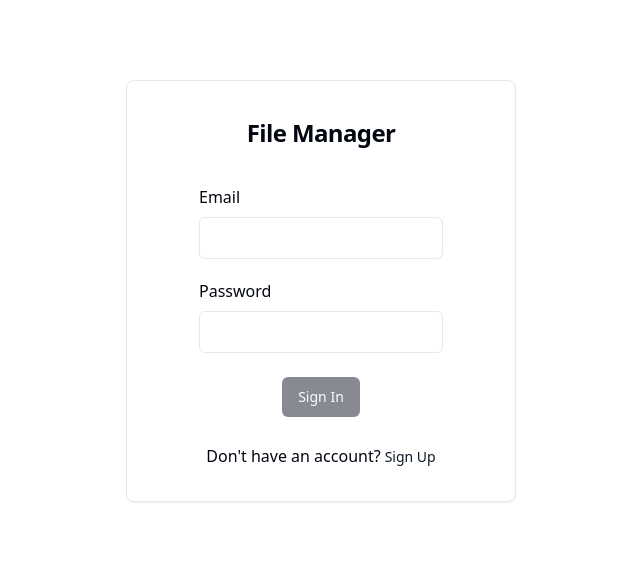
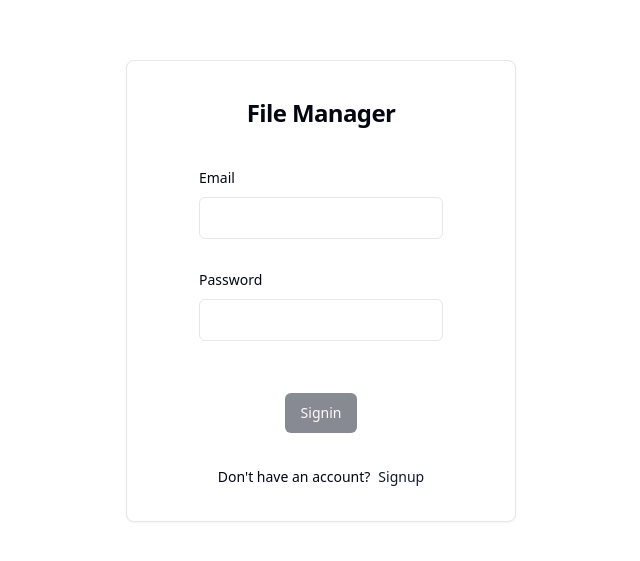
Before and after one commit to voidzenn/file_manager_fe, a React (Vite) app: page /signin in a window 1280 px wide. Shown: the part 109-670 px from the top of the page, without its empty margins (319-959 px from the left). Built offline with nearby package versions, Linux system fonts and the light colour scheme.

Commit message:
Minor modifications for signin to use form

```diff
--- a/src/apis/authRequest.ts
+++ b/src/apis/authRequest.ts
@@ -1,19 +1,15 @@
 import { SIGNIN_API } from "@/constants/apis";
 import axiosConfig from './axiosConfig';
 
-interface Data {
-  email: string,
-  password: string
+export interface ISigninRequest {
+  data: {
+    email: string;
+    password: string;
+  };
 }
 
-interface Request {
-  data: Data
-}
-
-const signinRequest = async ({ data }: Request) => {
+export const signinRequest = async ({ data }: ISigninRequest) => {
   return await axiosConfig.post(SIGNIN_API, data).then((data) => {
     return data;
   });
 };
-
-export { signinRequest };
--- a/src/features/Auth/Signin.tsx
+++ b/src/features/Auth/Signin.tsx
@@ -1,5 +1,8 @@
-import React, { useEffect, useState } from 'react';
+import { useEffect, useState } from 'react';
 import { useNavigate } from 'react-router-dom';
+import { useForm } from 'react-hook-form';
+import { string, z } from 'zod';
+import { zodResolver } from '@hookform/resolvers/zod';
 import { useToast } from '@/components/ui/use-toast';
 
 import { Button } from '@/components/ui/button';
@@ -10,36 +13,64 @@ import {
   CardTitle,
 } from '@/components/ui/card';
 import { Input } from '@/components/ui/input';
-import { Label } from '@radix-ui/react-label';
+import {
+  Form,
+  FormControl,
+  FormField,
+  FormItem,
+  FormLabel,
+  FormMessage,
+} from '@/components/ui/form';
 import { ToastAction } from '@radix-ui/react-toast';
 
 import { useAuthStore } from '@/store/useAuthStore';
 
 import toastConstant from '@/constants/components/ui/toastConstant';
 import { ROUTES } from '@/constants/routes';
+import { Label } from '@radix-ui/react-label';
 
 const Signin = () => {
-  const [enableSubmit, setEnableSubmit] = useState(false);
+  const [disableSubmit, setDisableSubmit] = useState(true);
   const navigate = useNavigate();
-
   const { toast } = useToast();
 
   const {
-    email,
-    password,
     errorMessage,
-    signin: { setEmail, setPassword, setErrorMessage },
-    signinRequest,
+    initializeErrorMessage,
+    signin,
     auth
   } = useAuthStore();
 
+  const SigninSchema = z.object({
+    email: string(),
+    password: string()
+  })
+
+  const form = useForm<z.infer<typeof SigninSchema>>({
+    resolver: zodResolver(SigninSchema),
+    defaultValues: {
+      email: '',
+      password: ''
+    }
+  });
+  const formWatch = form.watch();
+
+  const onSubmit = async (values: z.infer<typeof SigninSchema>) => {
+    initializeErrorMessage();
+
+    await signin({
+      data: {
+        email: values.email,
+        password: values.password
+      }
+    });
+  }
+
   useEffect(() => {
-    if (email && password) {
-      setEnableSubmit(true);
-    } else {
-      enableSubmit && setEnableSubmit(false);
+    if (auth.isAuthenticated()) {
+      navigate(ROUTES.home);
     }
-  }, [email, password, enableSubmit]);
+  }, [auth, navigate]);
 
   useEffect(() => {
     if(errorMessage) {
@@ -49,69 +80,75 @@ const Signin = () => {
         action: <ToastAction altText="close">Close</ToastAction>
       });
     }
-  }, [errorMessage, toast, setErrorMessage]);
+  }, [errorMessage, toast]);
 
   useEffect(() => {
-    if (auth.isAuthenticated()) {
-      navigate(ROUTES.home);
+    if (formWatch.email.length > 0 && formWatch.password.length > 0) {
+      setDisableSubmit(false);
+    } else {
+      !disableSubmit && setDisableSubmit(true);
     }
-  }, [auth, navigate])
-
-  const handleEmail = (e: React.FormEvent<HTMLInputElement>) => {
-    const target = e.target as HTMLInputElement;
-
-    setEmail(target.value);
-    errorMessage && setErrorMessage(null);
-  };
-
-  const handlePassword = (e: React.FormEvent<HTMLInputElement>) => {
-    const target = e.target as HTMLInputElement;
-
-    setPassword(target.value);
-    errorMessage && setErrorMessage(null);
-  };
-
-  const handleSignin = async () => {
-    await signinRequest();
-  };
+  }, [form, formWatch, disableSubmit, setDisableSubmit]);
 
   return (
-    <>
     <div className="flex justify-center min-h-screen min-w-full mx-auto my-auto items-center align-middle">
       <Card className="px-12" title="test">
-          <CardTitle className="mt-10 mb-10 text-center">
-            File Manager
-          </CardTitle>
+        <CardTitle className="mt-10 mb-10 text-center">File Manager</CardTitle>
+        <Form {...form}>
+          <form onSubmit={form.handleSubmit(onSubmit)}>
             <CardContent>
-            <div className="mt-5">
-              <Label>Email</Label>
-              <Input className="mt-2" onChange={handleEmail} />
+              <FormField
+                control={form.control}
+                name="email"
+                render={({ field }) => (
+                  <FormItem>
+                    <FormLabel>Email</FormLabel>
+                    <FormControl>
+                      <Input {...field} />
+                    </FormControl>
+                    <div className="min-h-5">
+                      <FormMessage />
                     </div>
-            <div className="mt-5">
-              <Label>Password</Label>
-              <Input className="mt-2" onChange={handlePassword} />
+                  </FormItem>
+                )}
+              />
+              <FormField
+                control={form.control}
+                name="password"
+                render={({ field }) => (
+                  <FormItem>
+                    <FormLabel>Password</FormLabel>
+                    <FormControl>
+                      <Input {...field} />
+                    </FormControl>
+                    <div className="min-h-5">
+                      <FormMessage />
                     </div>
+                  </FormItem>
+                )}
+              />
             </CardContent>
             <CardFooter className="flex-col">
+              <Button type="submit" disabled={disableSubmit}>
+                Signin
+              </Button>
+              <Label className="mt-6 text-sm">
+                Don't have an account?
                 <Button
-              className="justify-center mx-auto"
-              onClick={handleSignin}
-              disabled={!enableSubmit}
+                  variant="link"
+                  className="m-0 p-0 pl-2 text-sm"
+                  onClick={() => {
+                    navigate(ROUTES.signup);
+                  }}
                 >
-              Sign In
-            </Button>
-            <Label className="mt-5">
-              Don't have an account?
-              <Button variant="link" className="m-0 p-0 pl-1" onClick={() => {
-                navigate('/signup');
-              }}>
-                Sign Up
+                  Signup
                 </Button>
               </Label>
             </CardFooter>
+          </form>
+        </Form>
       </Card>
     </div>
-    </>
   );
 };
 
--- a/src/store/useAuthStore.tsx
+++ b/src/store/useAuthStore.tsx
@@ -1,24 +1,19 @@
 import { create } from "zustand";
 
-import { signinRequest } from '@/apis/authRequest';
+import { ISigninRequest, signinRequest } from '@/apis/authRequest';
 import { getAuthTokenCookie, getAuthUserCookie, setAuthTokenCookie, setAuthUserCookie } from "@/lib/cookie";
 
-interface ISignin {
-  email: string | '';
-  password: string | '';
+interface IAuth {
   data: [] | null;
   loading: boolean;
   error: boolean;
   errorMessage: string | null;
-  signin: {
-    setEmail: (email: string) => void;
-    setPassword: (password: string) => void;
-    setErrorMessage: (message: string | null) => void;
-  };
+  initializeErrorMessage: () => void;
   auth: {
     isAuthenticated: () => boolean;
-  }
-  signinRequest: () => void;
+  };
+  signin: (nil: ISigninRequest) => void;
+  signup: () => void;
 }
 
 interface IToken {
@@ -41,28 +36,20 @@ interface ISigninErrorResponse {
   };
 }
 
-export const useAuthStore = create<ISignin>((set, getState) => {
-
-  const signin = {
-    setEmail: (email: string) => set({ email: email }),
-    setPassword: (password: string) => set({ password: password }),
-    setErrorMessage: (message: string | null) => set({ errorMessage: message }),
-  };
-
+export const useAuthStore = create<IAuth>((set) => {
   const auth = {
     isAuthenticated: () => false,
   };
 
-  const initialState: ISignin = {
-    email: '',
-    password: '',
+  const initialState: IAuth = {
     data: null,
     loading: false,
     error: false,
     errorMessage: '',
-    signin,
+    initializeErrorMessage: () => set({ errorMessage: '' }),
     auth,
-    signinRequest: () => null,
+    signin: () => null,
+    signup: () => null,
   };
 
   const handleCookie = ({ email, fname, lname, meta }: ISigninResponse) => {
@@ -82,22 +69,14 @@ export const useAuthStore = create<ISignin>((set, getState) => {
     auth: {
       isAuthenticated: () => {
         return getAuthTokenCookie() && getAuthUserCookie();
-      }
+      },
     },
 
-    signinRequest: async () => {
-      const email = getState().email;
-      const password = getState().password;
-
+    signin: async (data: ISigninRequest) => {
       try {
         set({ loading: true });
 
-        const request = await signinRequest({
-          data: {
-            email: email,
-            password: password,
-          },
-        });
+        const request = await signinRequest(data);
 
         handleCookie(request.data.data);
 
@@ -109,5 +88,9 @@ export const useAuthStore = create<ISignin>((set, getState) => {
         set({ errorMessage: responseData.error, loading: false });
       }
     },
+
+    signupRequest: async () => {
+      return 'test';
+    },
   };
 });
```
Lines whose indentation alone changed are shown as unchanged.
